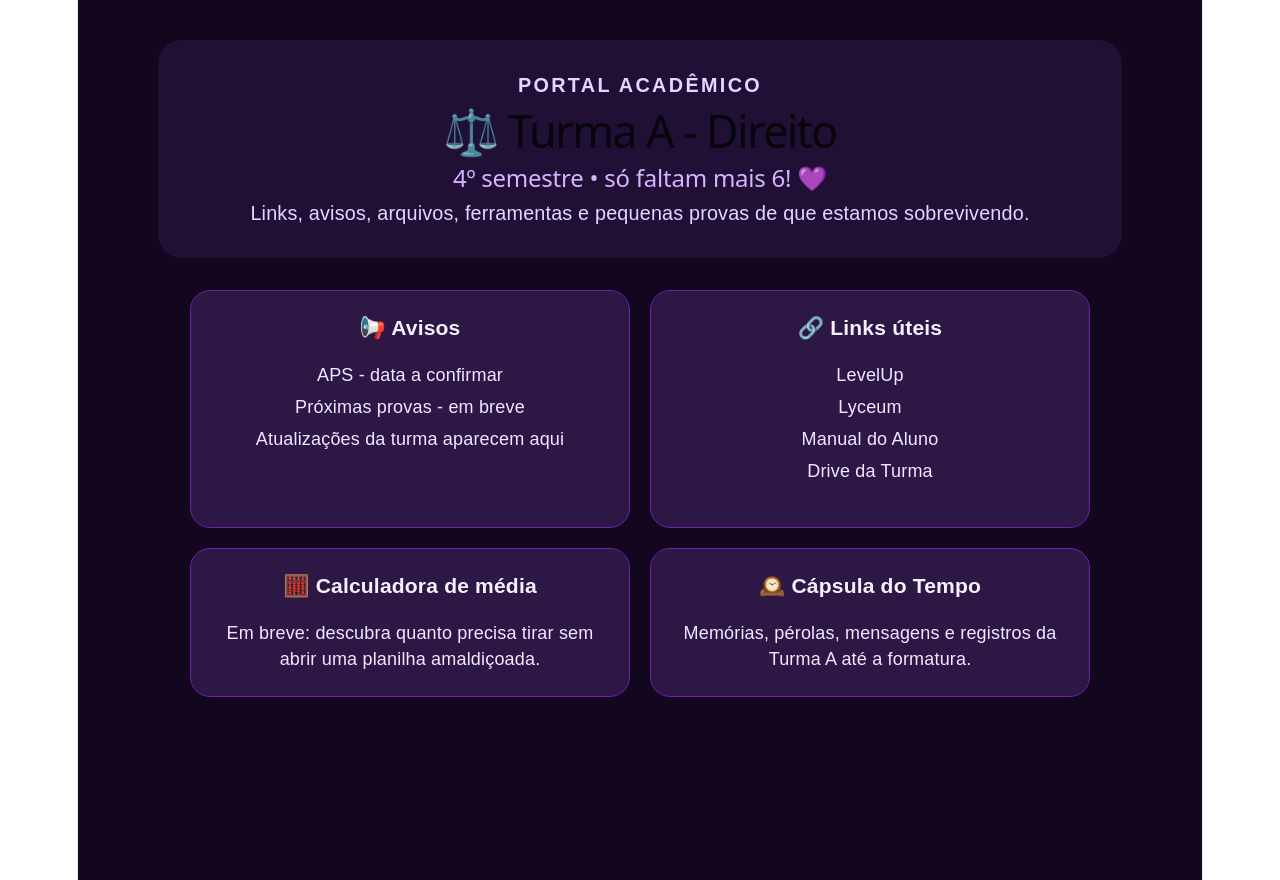
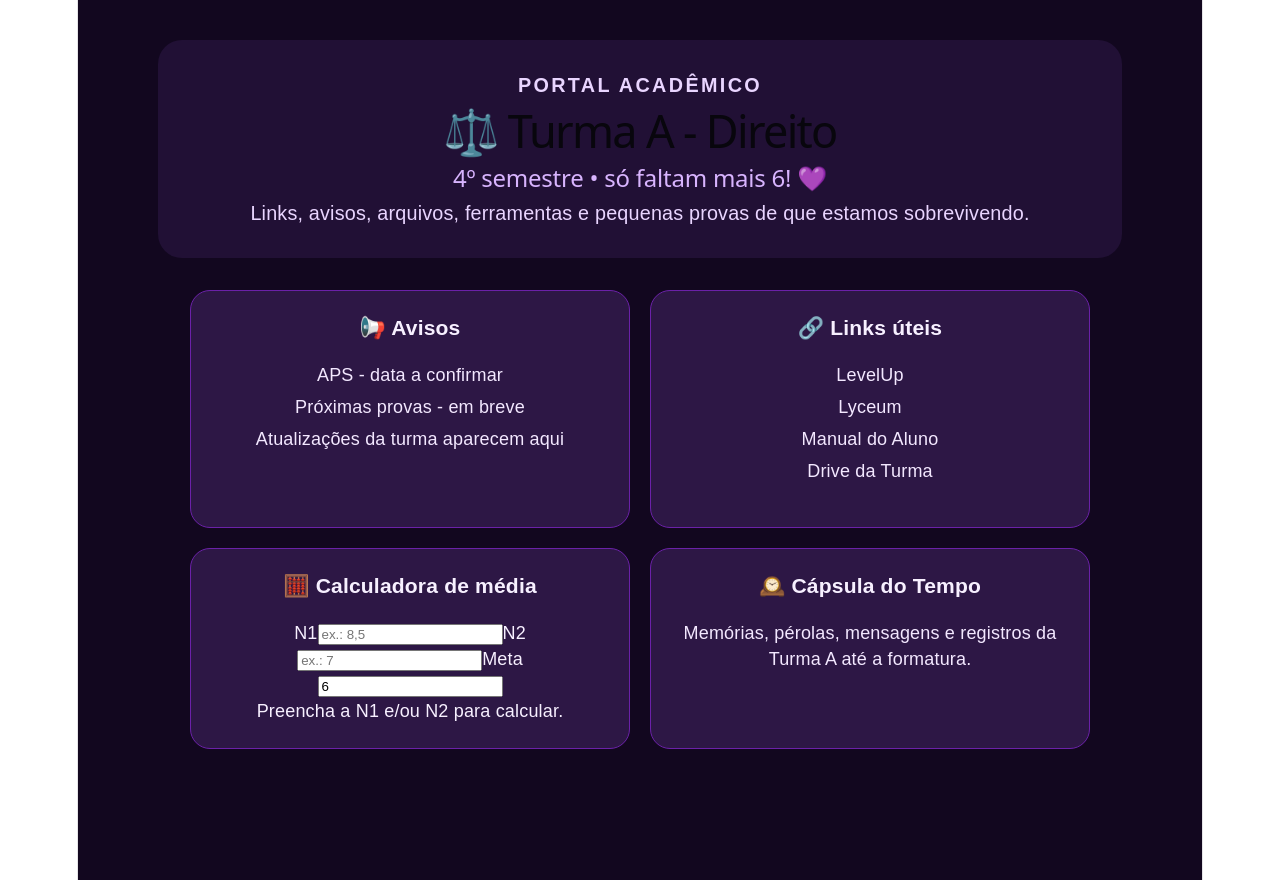
Before and after one commit to DraBeth/turma-a, a React (Vite) app: page / in a window 1280 px wide. Built offline with nearby package versions, Linux system fonts and the light colour scheme.

Commit message:
Use grade calculator on portal

```diff
--- a/src/App.jsx
+++ b/src/App.jsx
@@ -1,5 +1,6 @@
 import './App.css'
 import Card from './components/Card'
+import CalculadoraMedia from './components/CalculadoraMedia'
 import links from './data/links'
 import avisos from './data/avisos'
 
@@ -36,9 +37,7 @@ function App() {
         </Card>
 
         <Card titulo="🧮 Calculadora de média">
-          <p>
-            Em breve: descubra quanto precisa tirar sem abrir uma planilha amaldiçoada.
-          </p>
+          <CalculadoraMedia />
         </Card>
 
         <Card titulo="🕰️ Cápsula do Tempo">
```
